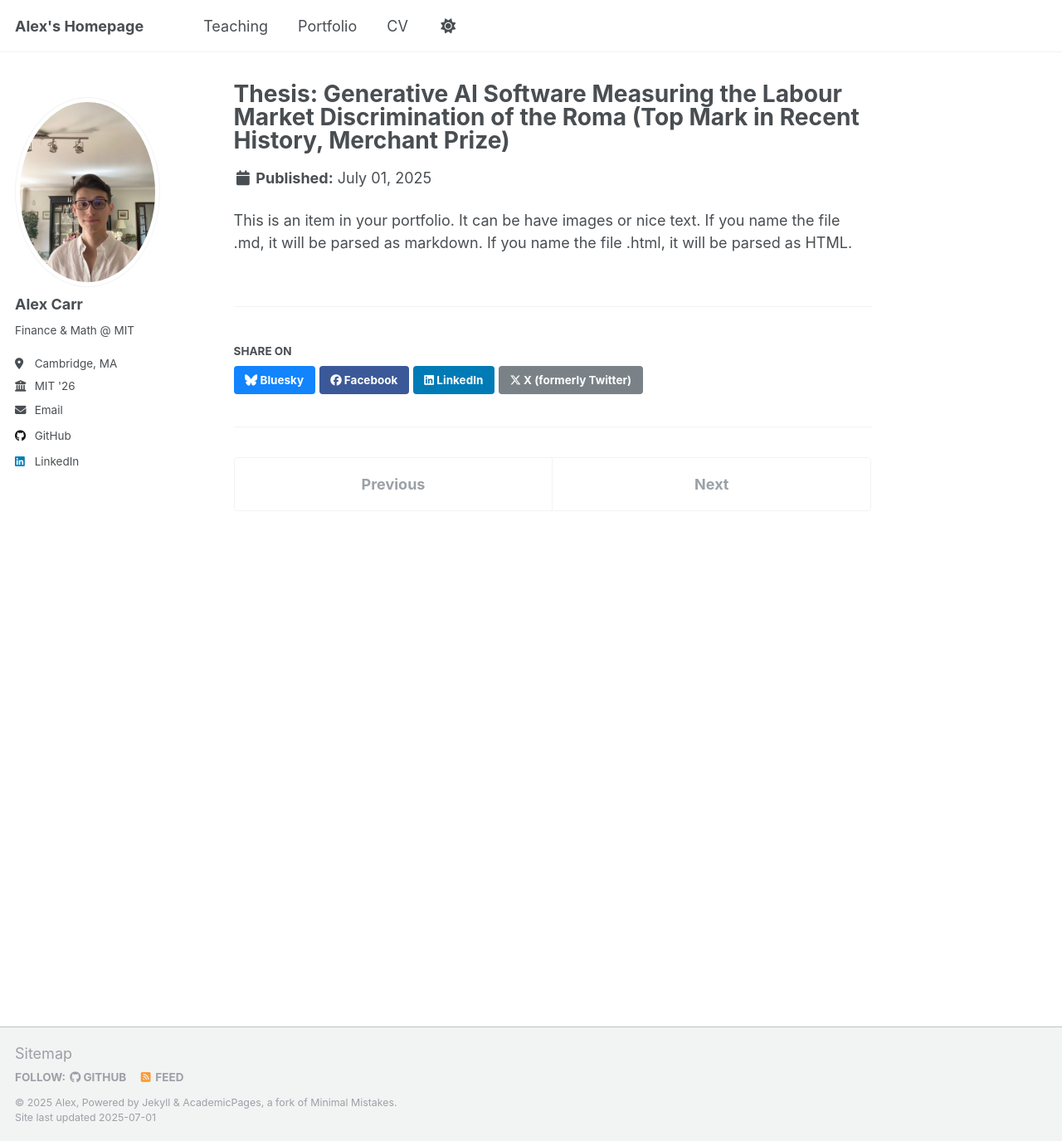
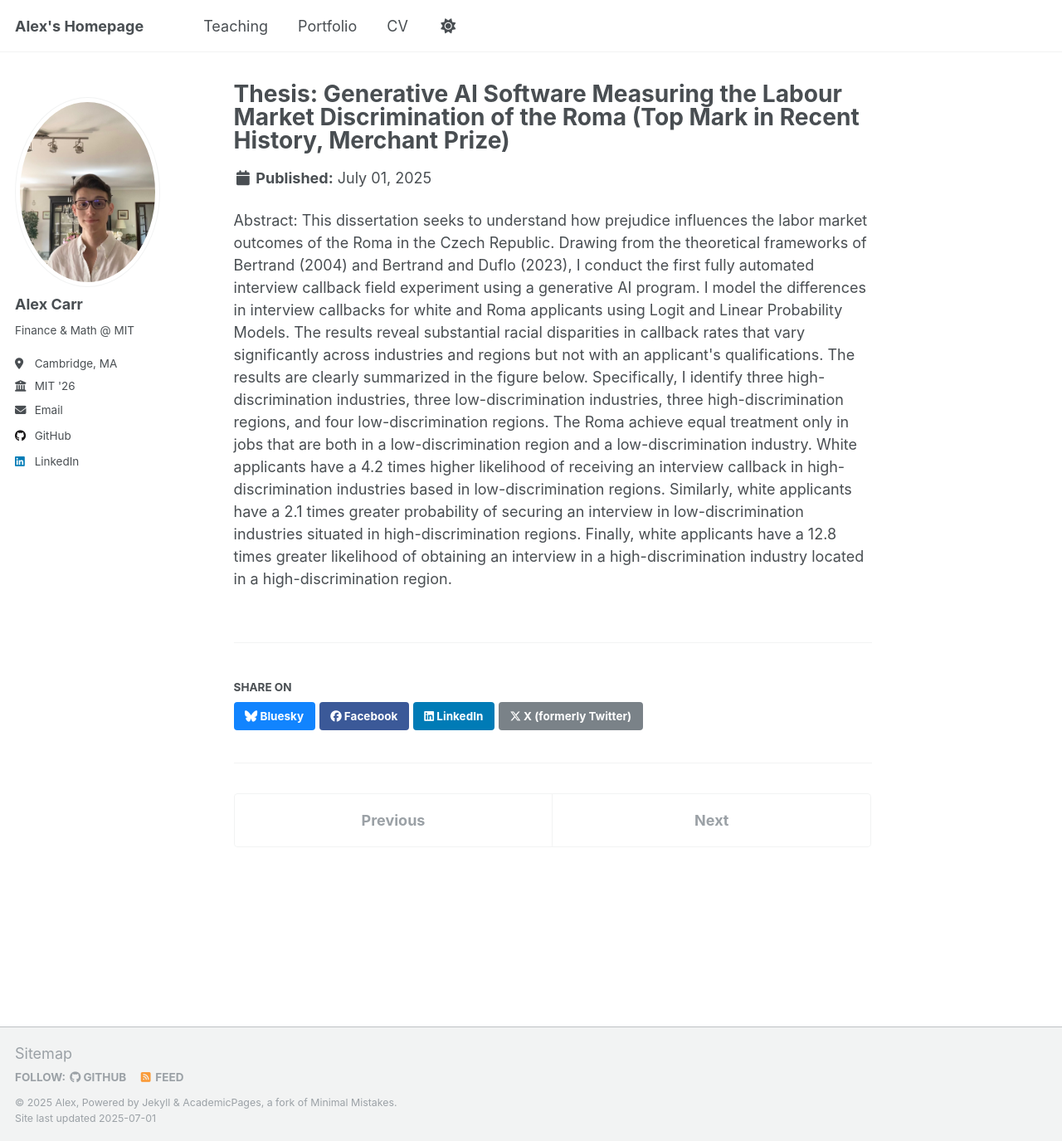
Before and after one commit to AlexandrCarr/AlexandrCarr.github.io, a Jekyll site: the page built from _portfolio/portfolio-2.html, in a window 1280 px wide and 1375 px high. Shown: the whole window at 83% size. Built offline with Jekyll 4.4.1, drawn with Linux system fonts in a browser that asks for light colours.

Commit message:
Update portfolio-2.html

```diff
--- a/_portfolio/portfolio-2.html
+++ b/_portfolio/portfolio-2.html
@@ -4,4 +4,5 @@ excerpt: "Short description of portfolio item number 2 <br/><img src='/images/50
 collection: portfolio
 ---
 
-This is an item in your portfolio. It can be have images or nice text. If you name the file .md, it will be parsed as markdown. If you name the file .html, it will be parsed as HTML.
+Abstract:
+This dissertation seeks to understand how prejudice influences the labor market outcomes of the Roma in the Czech Republic. Drawing from the theoretical frameworks of Bertrand (2004) and Bertrand and Duflo (2023), I conduct the first fully automated interview callback field experiment using a generative AI program. I model the differences in interview callbacks for white and Roma applicants using Logit and Linear Probability Models. The results reveal substantial racial disparities in callback rates that vary significantly across industries and regions but not with an applicant's qualifications. The results are clearly summarized in the figure below. Specifically, I identify three high-discrimination industries, three low-discrimination industries, three high-discrimination regions, and four low-discrimination regions. The Roma achieve equal treatment only in jobs that are both in a low-discrimination region and a low-discrimination industry. White applicants have a 4.2 times higher likelihood of receiving an interview callback in high-discrimination industries based in low-discrimination regions. Similarly, white applicants have a 2.1 times greater probability of securing an interview in low-discrimination industries situated in high-discrimination regions. Finally, white applicants have a 12.8 times greater likelihood of obtaining an interview in a high-discrimination industry located in a high-discrimination region.
```
